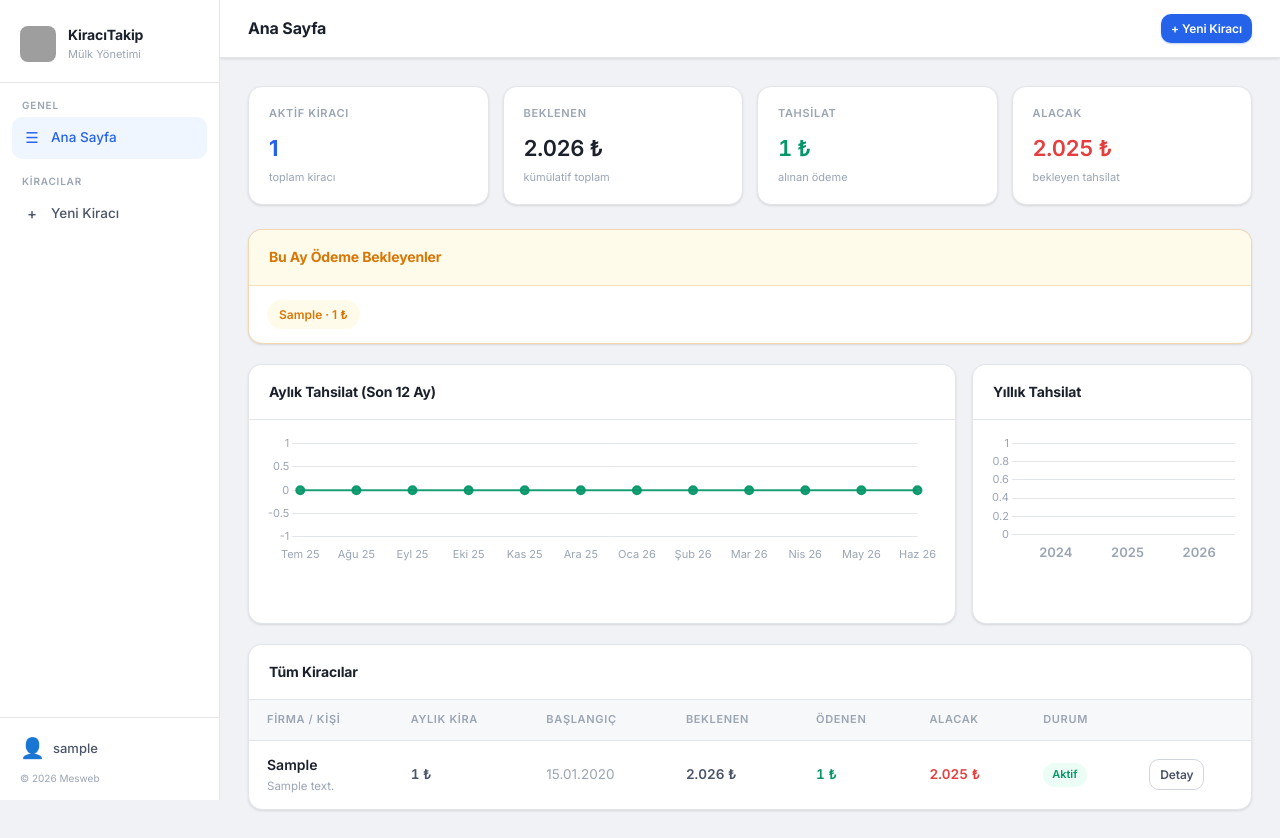
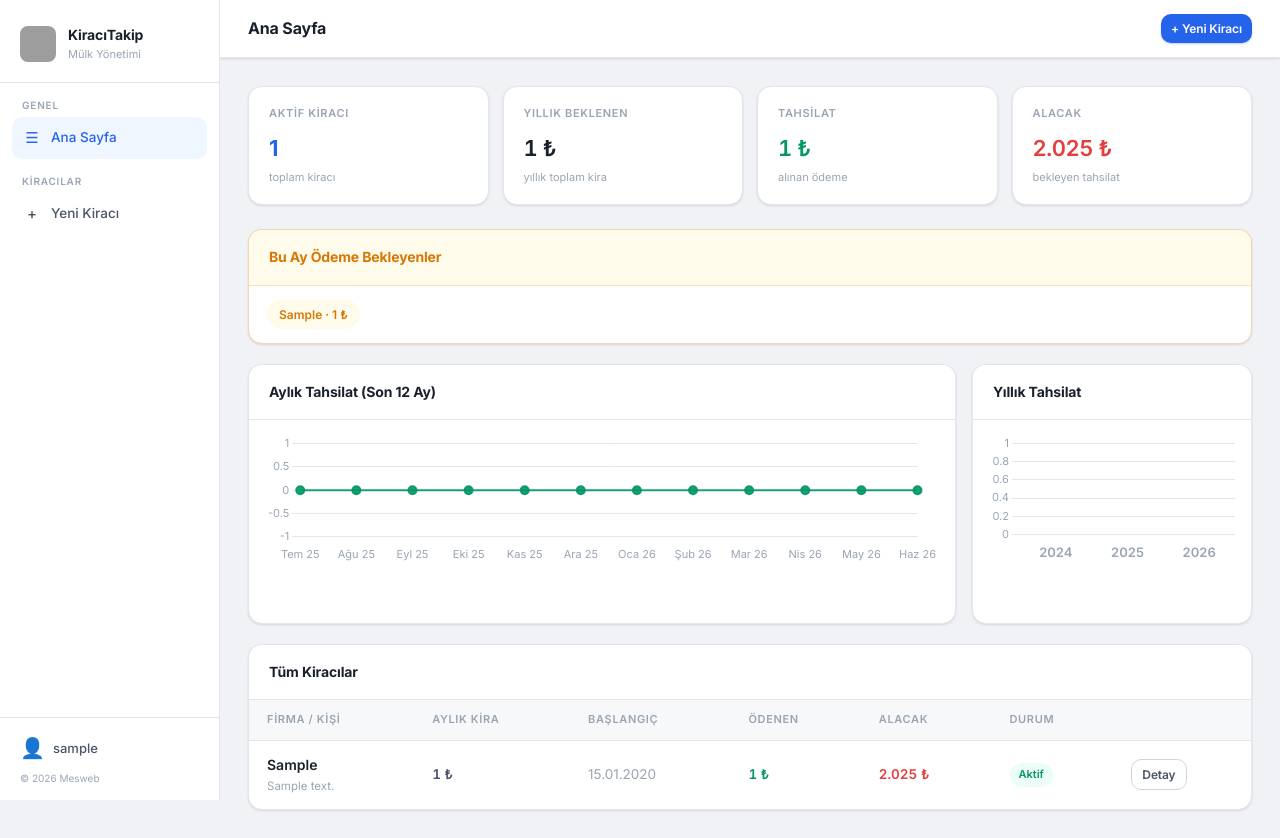
Before and after one commit to saliheryilmaz/Kira-Takip, a Django app: page / in a window 1280 px wide. Run offline with Django 4.2, Linux system fonts and the light colour scheme; a user stored in the database is signed in; tables that the repository leaves empty hold one stand-in row (values such as "Sample post"); grey boxes are pictures that could not be loaded.

Commit message:
Beklenen kolonu kaldirildi, yillik beklenen stat karti eklendi

```diff
--- a/kiraci/templates/kiraci/kiraci_listesi.html
+++ b/kiraci/templates/kiraci/kiraci_listesi.html
@@ -33,9 +33,9 @@
         <div class="stat-sub">toplam kiracı</div>
     </div>
     <div class="stat-card">
-        <div class="stat-label">Beklenen</div>
-        <div class="stat-value amount">{{ toplam_beklenen|para }} ₺</div>
-        <div class="stat-sub">kümülatif toplam</div>
+        <div class="stat-label">Yıllık Beklenen</div>
+        <div class="stat-value amount">{{ yillik_beklenen|para }} ₺</div>
+        <div class="stat-sub">yıllık toplam kira</div>
     </div>
     <div class="stat-card">
         <div class="stat-label">Tahsilat</div>
@@ -105,7 +105,6 @@
                     <th>Firma / Kişi</th>
                     <th>Aylık Kira</th>
                     <th>Başlangıç</th>
-                    <th>Beklenen</th>
                     <th>Ödenen</th>
                     <th>Alacak</th>
                     <th>Durum</th>
@@ -121,7 +120,6 @@
                     </td>
                     <td data-label="Aylık Kira"><span class="amount">{{ kiraci.aylik_kira_tutari|para }} ₺</span></td>
                     <td data-label="Başlangıç" class="text-muted">{{ kiraci.kira_baslangic_tarihi|date:"d.m.Y" }}</td>
-                    <td data-label="Beklenen"><span class="amount">{{ kiraci.toplam_beklenen|para }} ₺</span></td>
                     <td data-label="Ödenen"><span class="amount text-green">{{ kiraci.toplam_odenen|para }} ₺</span></td>
                     <td data-label="Alacak">
                         {% with borc=kiraci.toplam_borc %}
--- a/kiraci/views.py
+++ b/kiraci/views.py
@@ -74,6 +74,12 @@ def kiraci_listesi(request):
     toplam_beklenen = sum(k.toplam_beklenen() for k in aktif_qs)
     toplam_odenen = sum(k.toplam_odenen() for k in aktif_qs)
     toplam_borc = sum(k.toplam_borc() for k in aktif_qs)
+
+    # Yıllık beklenen: her kiracının aylık veya yıllık tutarından
+    yillik_beklenen = sum(
+        (k.yillik_kira_tutari or (k.aylik_kira_tutari * 12 if k.aylik_kira_tutari else Decimal('0')))
+        for k in aktif_qs
+    )
     bu_ay_odeme = Odeme.objects.filter(
         kiraci__user=request.user, yil=bugun.year, ay=bugun.month
     ).values_list('kiraci_id', flat=True)
@@ -127,6 +133,7 @@ def kiraci_listesi(request):
         'toplam_beklenen': toplam_beklenen,
         'toplam_odenen': toplam_odenen,
         'toplam_borc': toplam_borc,
+        'yillik_beklenen': yillik_beklenen,
         'bu_ay_odemeyen': bu_ay_odemeyen,
         'bugun': bugun,
         # Grafik verileri (JSON)
```
